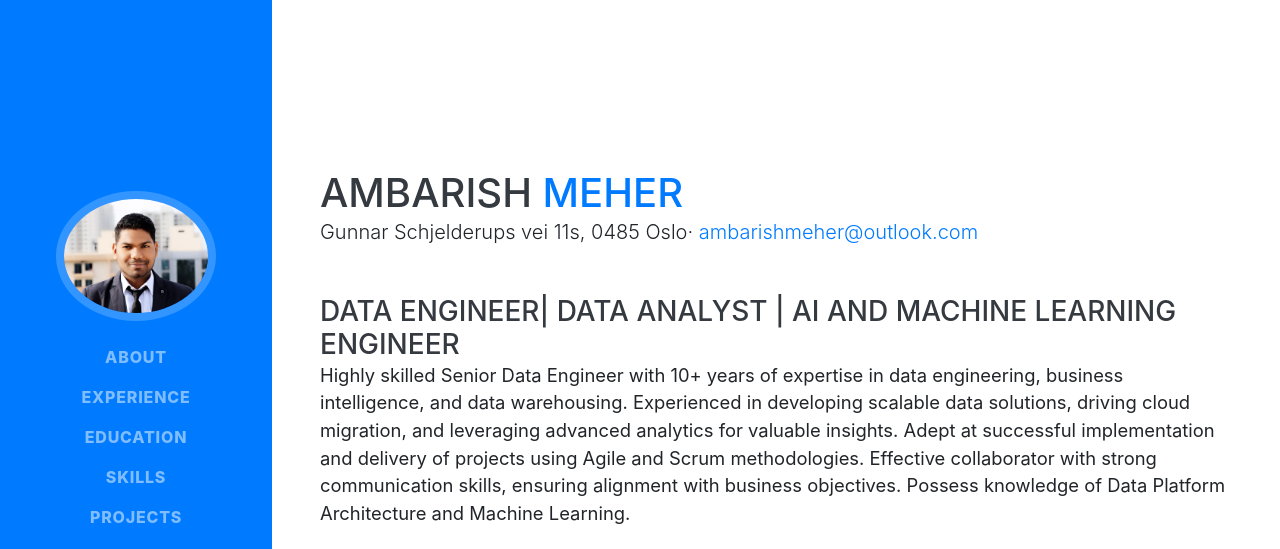
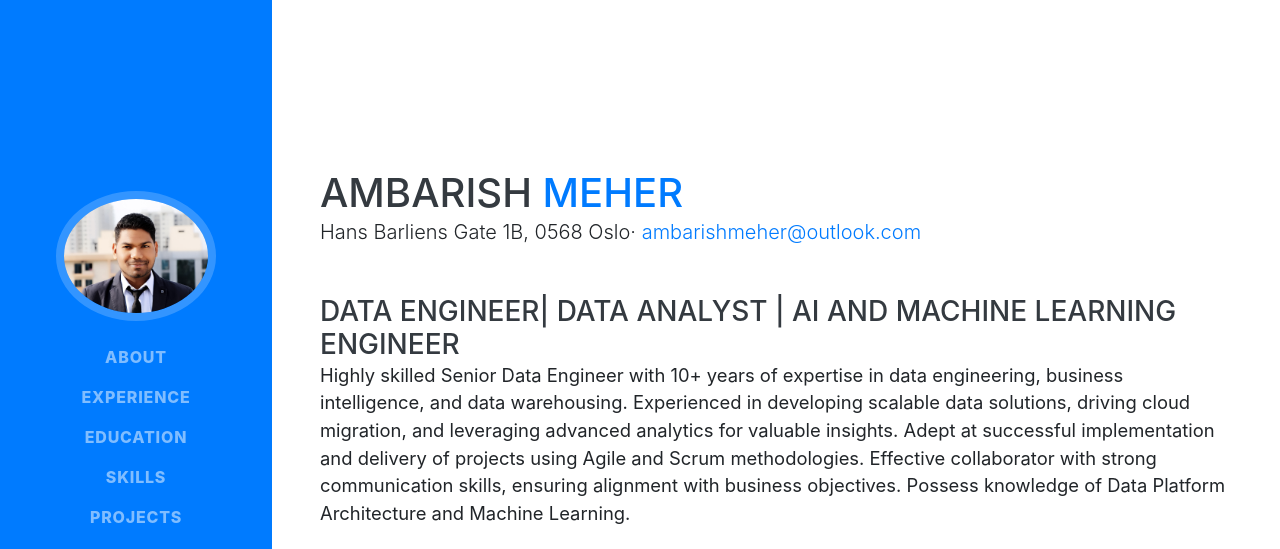
Before and after one commit to ambarishmeher/ambarish.meher, a website with bundled scripts: page index.html in a window 1280 px wide. Shown: the top 549 px of the page. Built offline with nearby package versions, Linux system fonts and the light colour scheme; a web font is replaced by a local one.

Commit message:
Update index.html

```diff
--- a/index.html
+++ b/index.html
@@ -69,7 +69,7 @@
         <h1 class="mb-0">Ambarish
           <span class="text-primary">Meher</span>
         </h1>
-        <div class="normal lead mb-5" >Gunnar Schjelderups vei 11s, 0485 Oslo·
+        <div class="normal lead mb-5" >Hans Barliens Gate 1B, 0568 Oslo·
           <a href="mailto:name@email.com">ambarishmeher@outlook.com</a>
         </div>
 	 <h3 class="mb-0">Data Engineer| Data Analyst | AI and Machine Learning Engineer</h3>
```
